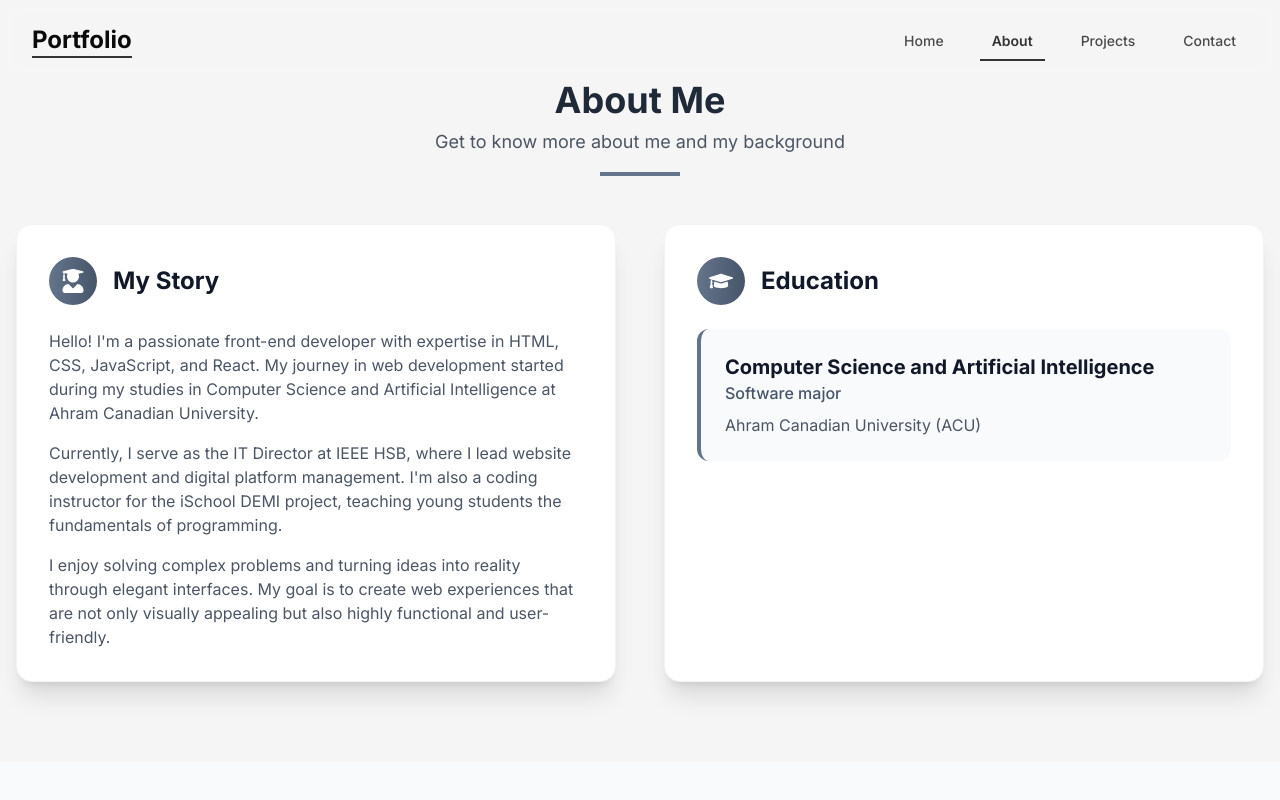
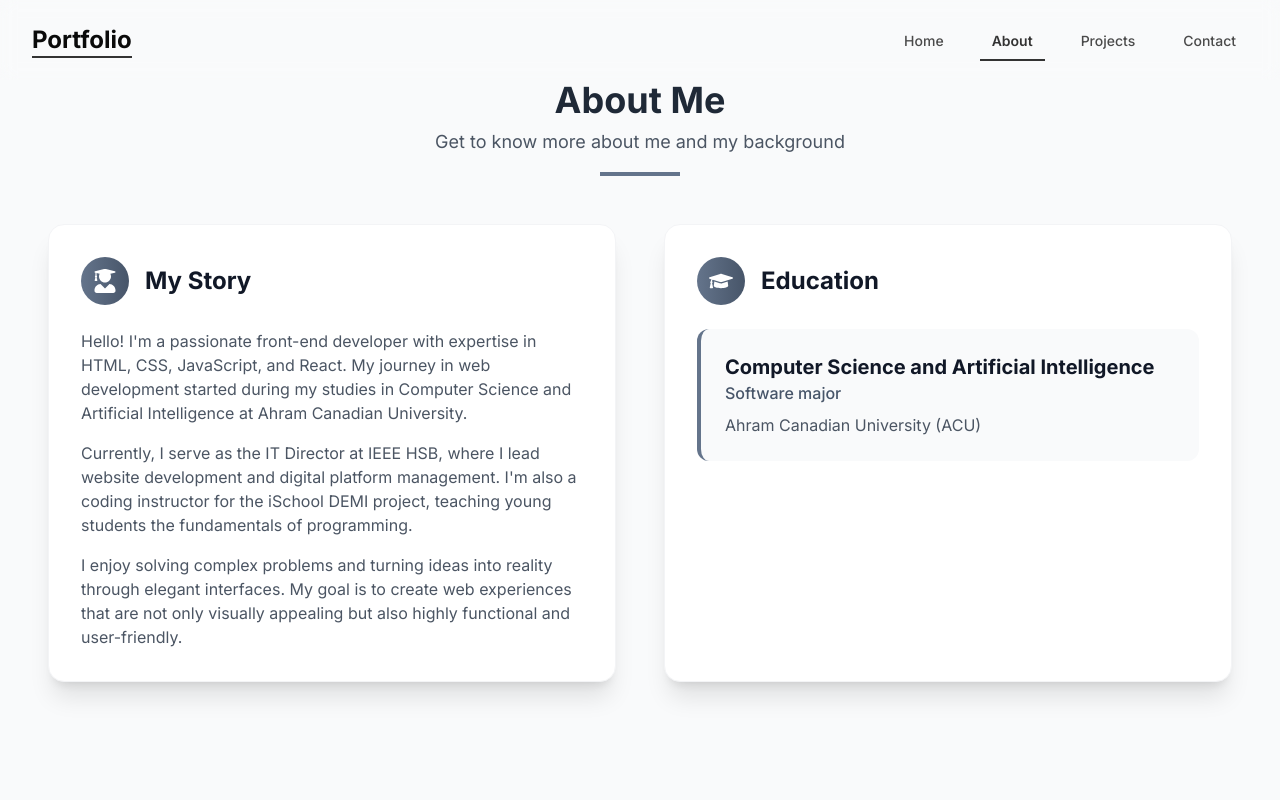
Before and after one commit to ZeyadAmr88/myPortfolio2025, a React (Vite) app: page /about in a window 1280 px wide. Shown: the top 800 px of the page. Built offline with nearby package versions, Linux system fonts and the light colour scheme.

Commit message:
solve about page issue

```diff
--- a/src/pages/About.jsx
+++ b/src/pages/About.jsx
@@ -261,7 +261,7 @@ const volunteering = [
 // Main About Component
 const About = () => {
   return (
-    <main className="min-h-screen  gray-50 ">
+    <main className="min-h-screen bg-gray-50">
       {/* About Me Section */}
       <SectionWrapper id="about" animationVariant="fadeIn">
         <SectionTitle
@@ -269,12 +269,12 @@ const About = () => {
           subtitle="Get to know more about me and my background"
         />
 
-        <div className="grid grid-cols-1 lg:grid-cols-2 gap-12 mt-12">
+        <div className="grid grid-cols-1 lg:grid-cols-2 gap-12 mt-12 px-4 sm:px-6 lg:px-8">
           <motion.div
-            initial={{ opacity: 0, x: -50 }}
+            initial={{ opacity: 0, x: -20 }}
             whileInView={{ opacity: 1, x: 0 }}
             transition={{ duration: 0.5 }}
-            className="bg-white rounded-2xl shadow-xl p-8 border border-gray-100 hover:shadow-2xl transition-all duration-300"
+            className="bg-white rounded-2xl shadow-xl p-8 border border-gray-100 hover:shadow-2xl transition-all duration-300 overflow-hidden"
           >
             <div className="flex items-center mb-6">
               <div className="p-3 bg-gradient-to-r from-slate-500 to-slate-600 rounded-full mr-4 text-white">
@@ -310,10 +310,10 @@ const About = () => {
           </motion.div>
 
           <motion.div
-            initial={{ opacity: 0, x: 50 }}
+            initial={{ opacity: 0, x: 20 }}
             whileInView={{ opacity: 1, x: 0 }}
             transition={{ duration: 0.5, delay: 0.2 }}
-            className="bg-white rounded-2xl shadow-xl p-8 border border-gray-100 hover:shadow-2xl transition-all duration-300"
+            className="bg-white rounded-2xl shadow-xl p-8 border border-gray-100 hover:shadow-2xl transition-all duration-300 overflow-hidden"
           >
             <div className="flex items-center mb-6">
               <div className="p-3 bg-gradient-to-r from-slate-500 to-slate-600 rounded-full mr-4 text-white">
```
